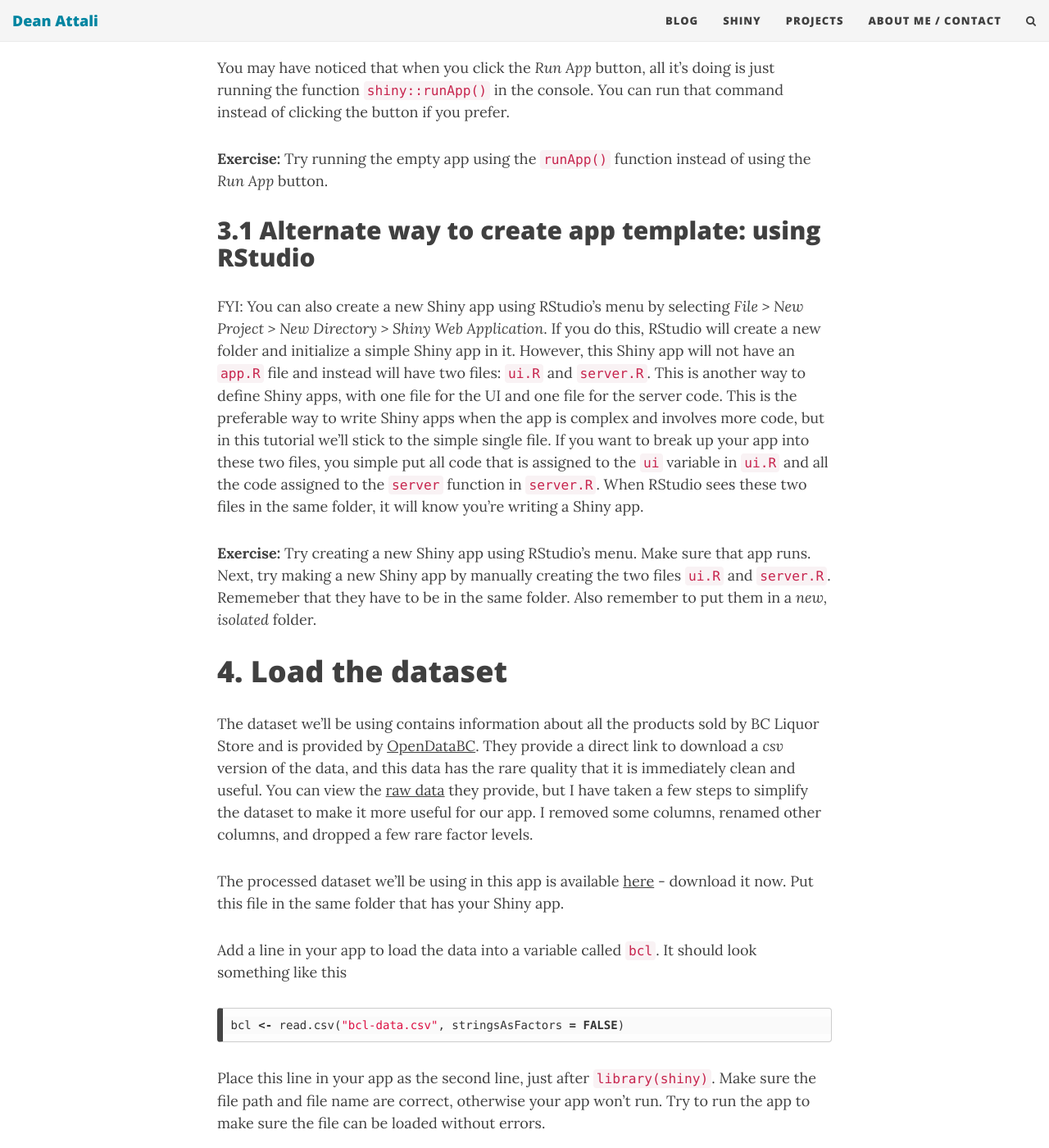
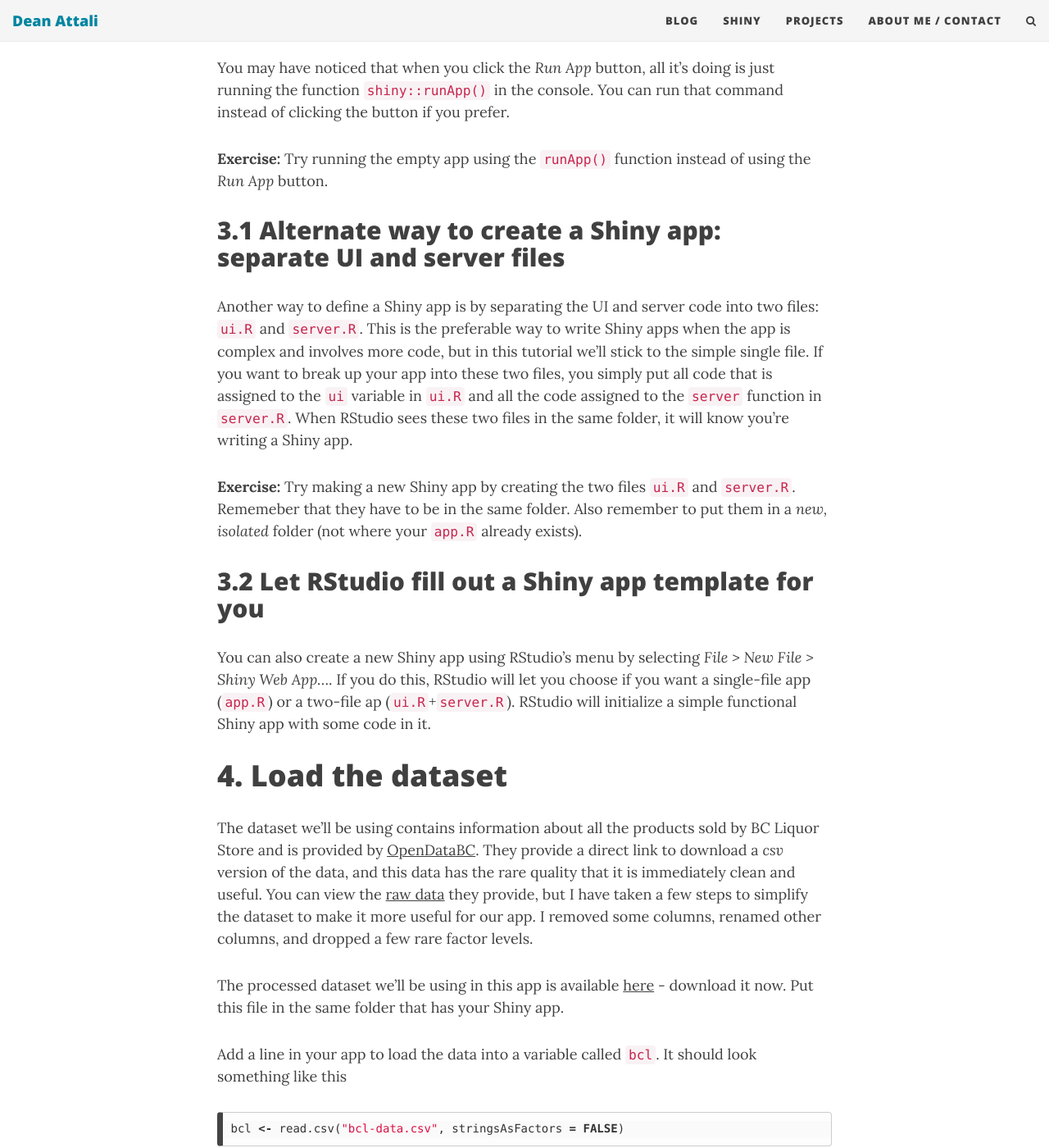
Before and after one commit to daattali/daattali.github.io, a Jekyll site: the page built from _posts/2015-12-07-building-shiny-apps-tutorial.md, in a window 1280 px wide and 1400 px high, scrolled down 3813 px. Shown: the whole window at 82% size. Built offline with Jekyll 4.4.1, drawn with Linux system fonts in a browser that asks for light colours; nearby versions of some CDN libraries; comment, search, counter and statistics services are not loaded.

Commit message:
Update 2015-12-07-building-shiny-apps-tutorial.md

```diff
--- a/_posts/2015-12-07-building-shiny-apps-tutorial.md
+++ b/_posts/2015-12-07-building-shiny-apps-tutorial.md
@@ -98,11 +98,15 @@ You may have noticed that when you click the *Run App* button, all it's doing is
 
 **Exercise:** Try running the empty app using the `runApp()` function instead of using the *Run App* button.
 
-## 3.1 Alternate way to create app template: using RStudio
+## 3.1 Alternate way to create a Shiny app: separate UI and server files
 
-FYI: You can also create a new Shiny app using RStudio's menu by selecting *File > New Project > New Directory > Shiny Web Application*.  If you do this, RStudio will create a new folder and initialize a simple Shiny app in it.  However, this Shiny app will not have an `app.R` file and instead will have two files: `ui.R` and `server.R`. This is another way to define Shiny apps, with one file for the UI and one file for the server code.  This is the preferable way to write Shiny apps when the app is complex and involves more code, but in this tutorial we'll stick to the simple single file.  If you want to break up your app into these two files, you simple put all code that is assigned to the `ui` variable in `ui.R` and all the code assigned to the `server` function in `server.R`. When RStudio sees these two files in the same folder, it will know you're writing a Shiny app.
+Another way to define a Shiny app is by separating the UI and server code into two files: `ui.R` and `server.R`. This is the preferable way to write Shiny apps when the app is complex and involves more code, but in this tutorial we'll stick to the simple single file.  If you want to break up your app into these two files, you simply put all code that is assigned to the `ui` variable in `ui.R` and all the code assigned to the `server` function in `server.R`. When RStudio sees these two files in the same folder, it will know you're writing a Shiny app.
 
-**Exercise:** Try creating a new Shiny app using RStudio's menu. Make sure that app runs. Next, try making a new Shiny app by manually creating the two files `ui.R` and `server.R`. Rememeber that they have to be in the same folder. Also remember to put them in a *new, isolated* folder.
+**Exercise:** Try making a new Shiny app by creating the two files `ui.R` and `server.R`. Rememeber that they have to be in the same folder. Also remember to put them in a *new, isolated* folder (not where your `app.R` already exists).
+
+## 3.2 Let RStudio fill out a Shiny app template for you
+
+You can also create a new Shiny app using RStudio's menu by selecting *File > New File > Shiny Web App...*. If you do this, RStudio will let you choose if you want a single-file app (`app.R`) or a two-file ap (`ui.R`+`server.R`). RStudio will initialize a simple functional Shiny app with some code in it.
 
 # 4. Load the dataset
 
```
